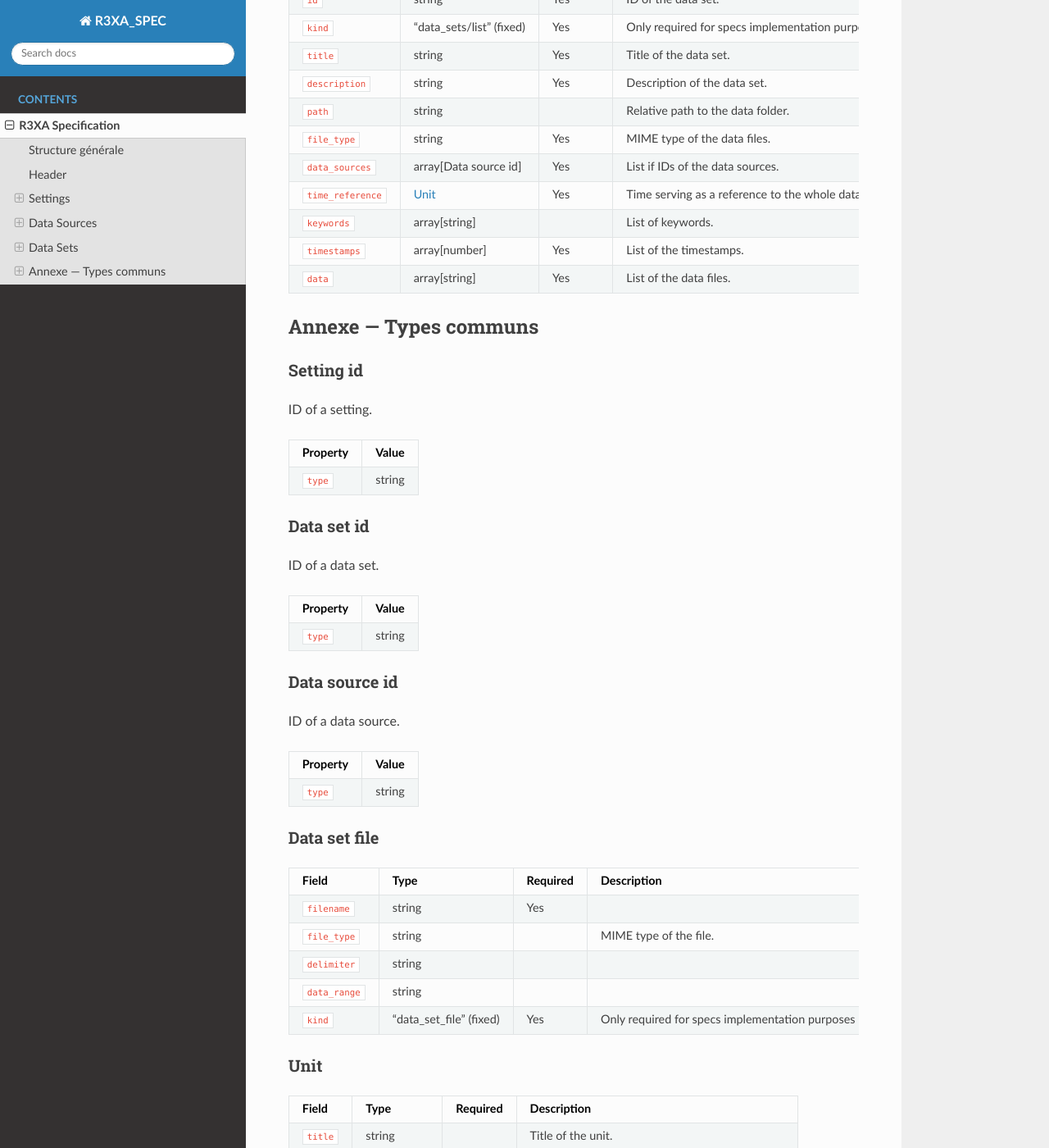
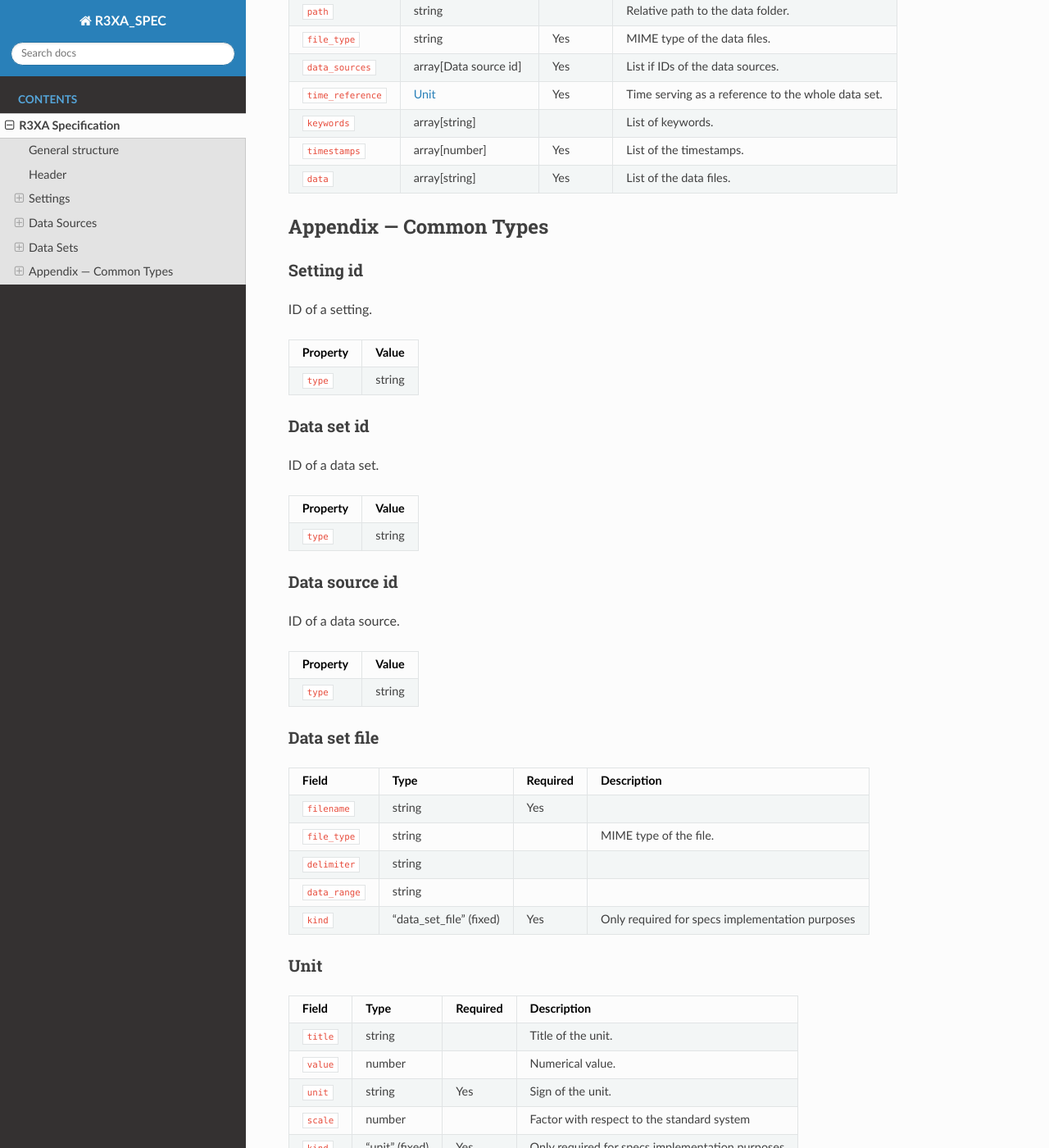
Before and after one commit to jeffwitz/R3XA_SPEC, a Sphinx documentation site: the page built from docs/specification.md, in a window 1280 px wide and 1400 px high, scrolled down 12613 px. Shown: the whole window at 82% size. Built offline with Sphinx 7.4.7 and the Read the Docs theme 3.1.0, drawn with Linux system fonts in a browser that asks for light colours; the version number is read from the project's files by our own code; some of the changed text lies outside the part shown.

Commit message:
Fix docs layout width and switch generated headings to English

```diff
--- /dev/null
+++ b/docs/_static/custom.css
@@ -0,0 +1,3 @@
+.wy-nav-content {
+  max-width: none;
+}
--- a/docs/conf.py
+++ b/docs/conf.py
@@ -21,6 +21,8 @@ master_doc = "index"
 exclude_patterns = ["_build", "Thumbs.db", ".DS_Store"]
 
 html_theme = "sphinx_rtd_theme"
+html_static_path = ["_static"]
+html_css_files = ["custom.css"]
 
 latex_engine = "pdflatex"
 latex_elements = {
--- a/docs/specification.md
+++ b/docs/specification.md
@@ -9,7 +9,7 @@
 
 Yet another metadata file format whose goal is to provide a data representation scheme compatible with the variety of data types encountered in experimental and computational photomechanics, and to provide a convenient framework for software coupling and data fusion.
 
-## Structure générale
+## General structure
 
 | Section | Description |
 |---|---|
@@ -427,7 +427,7 @@ When all the data is stored in separated files (like a list of images). They sho
 | `timestamps` | array[number] | Yes | List of the timestamps. |
 | `data` | array[string] | Yes | List of the data files. |
 
-## Annexe — Types communs
+## Appendix — Common Types
 
 ### Setting id
 
```
Also changed, not shown: 2 other files.
